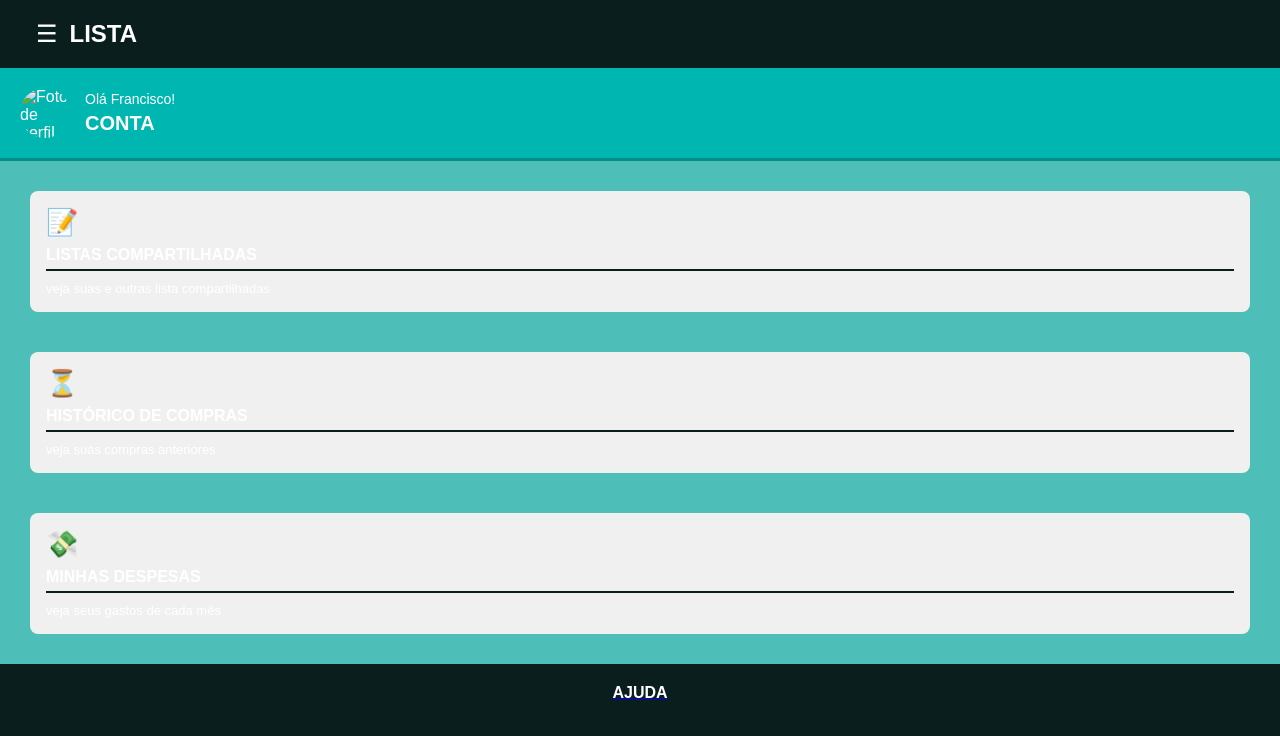
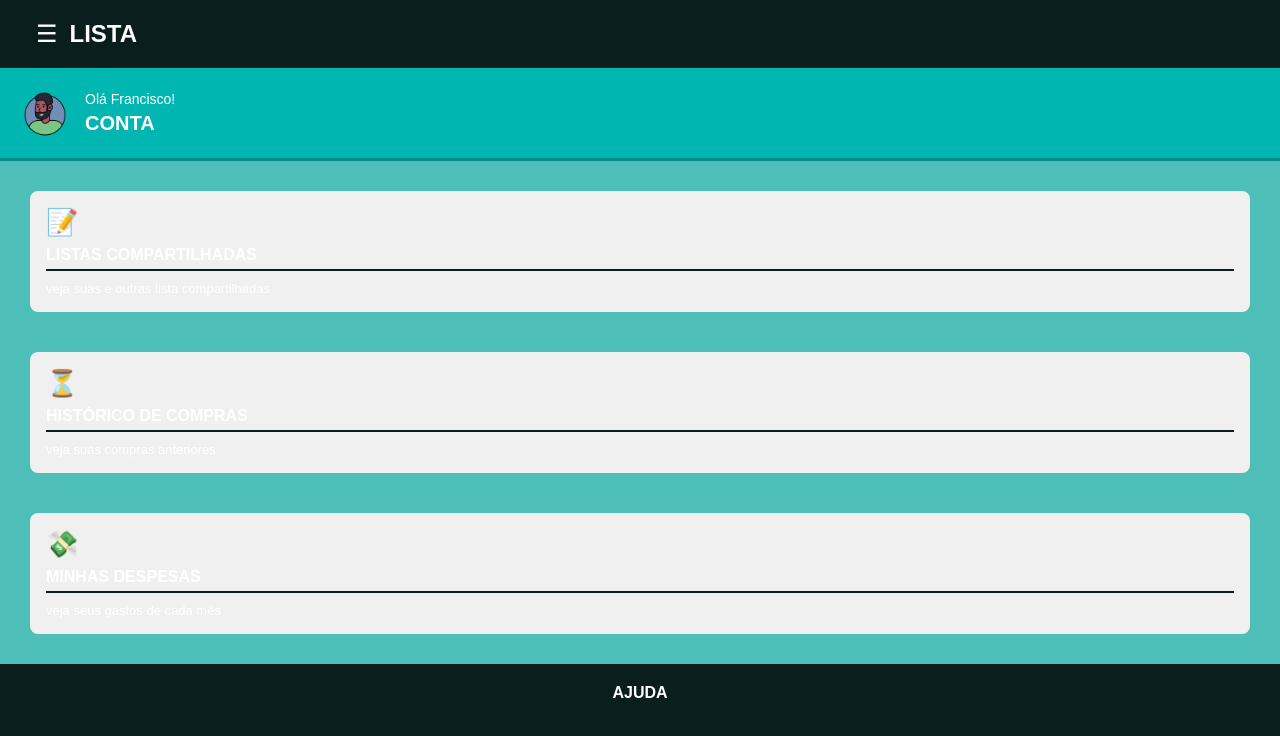
Before and after one commit to Jinacio23/listaComprasCompartilhada, a website: page src/view/menu/menu.html in a window 1280 px wide. Drawn offline with Linux system fonts and the light colour scheme.

```diff
--- a/src/view/menu/menu.html
+++ b/src/view/menu/menu.html
@@ -41,7 +41,7 @@
 
   <!-- Card da Conta -->
   <section class="card-conta">
-    <img src="menu.css" alt="Foto de perfil" class="avatar">
+    <img src="../../img/homenP.png" alt="Foto de perfil" class="avatar">
     <div class="info-conta">
       <p>Olá Francisco!</p>
       <h2>CONTA</h2>
```
